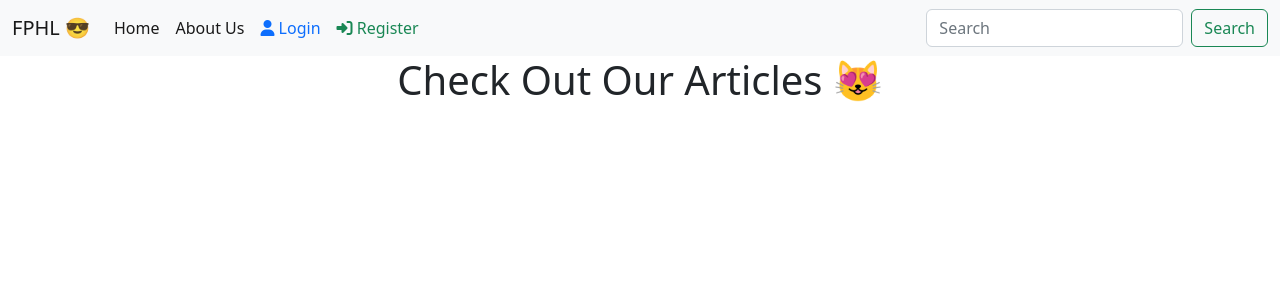
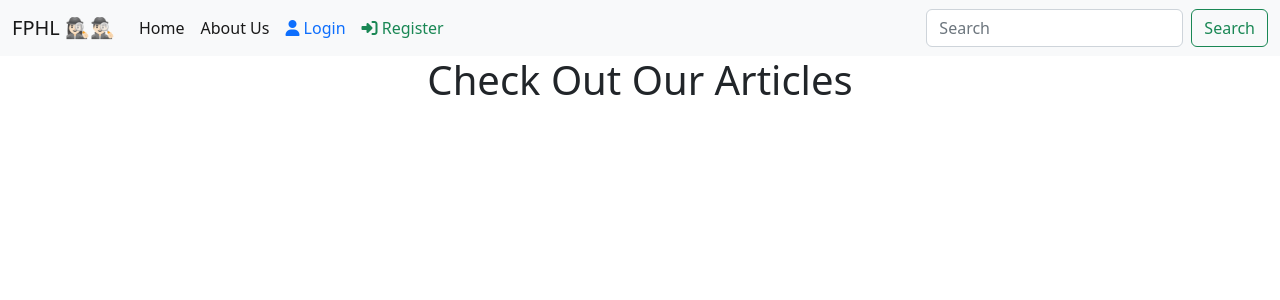
Before and after one commit to fuckhumanity12/fphlcore, a Django app: page / in a window 1280 px wide. Shown: the top 300 px of the page. Run offline with Django 4.2, Linux system fonts and the light colour scheme; data that the repository does not hold is empty; parts of the project's set-up code (start-up, migrations or seed data) failed here and were passed over; some libraries are stand-ins or nearby versions.

Commit message:
removed emojis

```diff
--- a/articles/templates/articles/home.html
+++ b/articles/templates/articles/home.html
@@ -5,7 +5,7 @@
 
 <div class="container">
     <div class="row mx-auto">
-        <h1 class="text-center">Check Out Our Articles 😻</h1>
+        <h1 class="text-center">Check Out Our Articles</h1>
         {% for article in articles %}
             <div class="card mx-auto" style="width: 18rem; margin-top: 10px;">
                 <a href="{% url 'article-detail' article.id %}" class="text-decoration-none" style="color: black;">
--- a/users/templates/users/base.html
+++ b/users/templates/users/base.html
@@ -15,7 +15,7 @@
     <body>
         <nav class="navbar mx-auto navbar-expand-lg bg-light">
             <div class="container-fluid">
-                <a class="navbar-brand" href="{% url 'home' %}">FPHL 😎</a>
+                <a class="navbar-brand" href="{% url 'home' %}">FPHL 🕵🏻‍♀️🕵🏻‍♂️</a>
                 <button class="navbar-toggler" type="button" data-bs-toggle="collapse" data-bs-target="#navbarSupportedContent"
                     aria-controls="navbarSupportedContent" aria-expanded="false" aria-label="Toggle navigation">
                     <span class="navbar-toggler-icon"></span>
```
